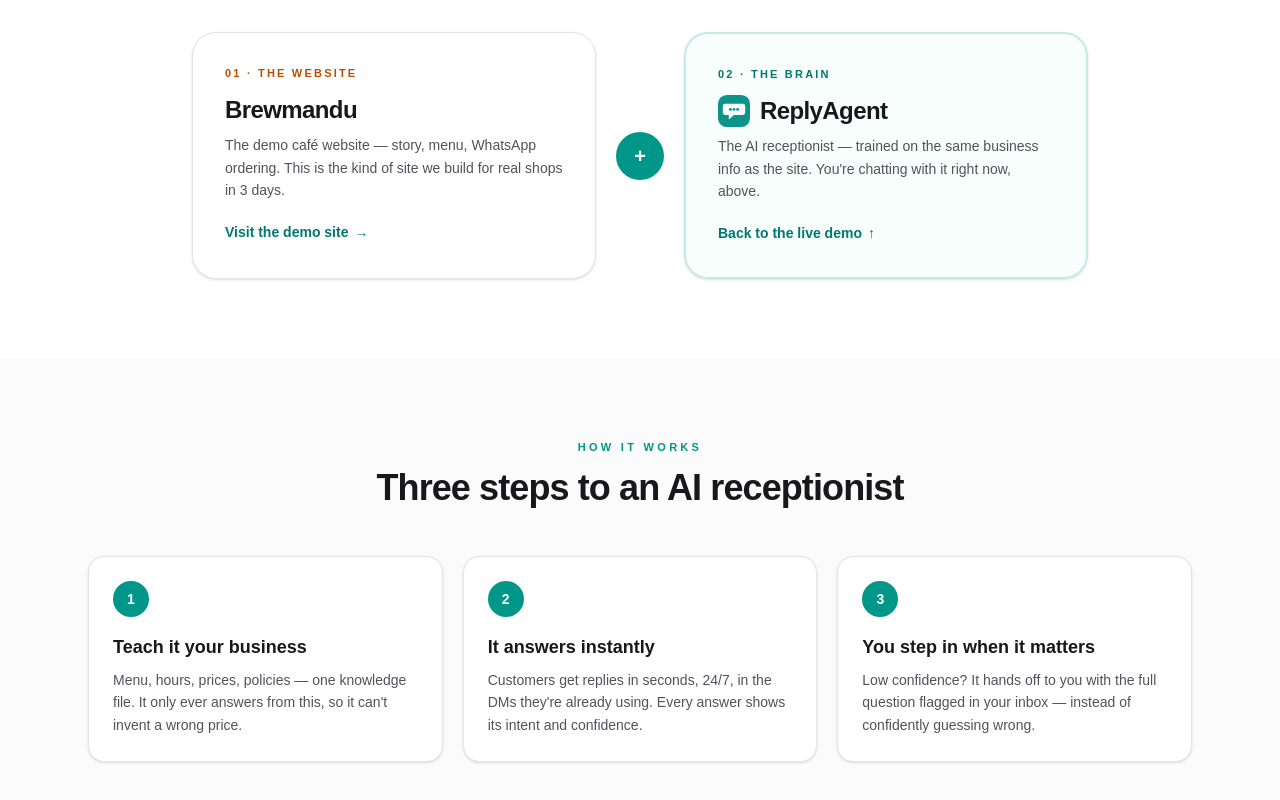
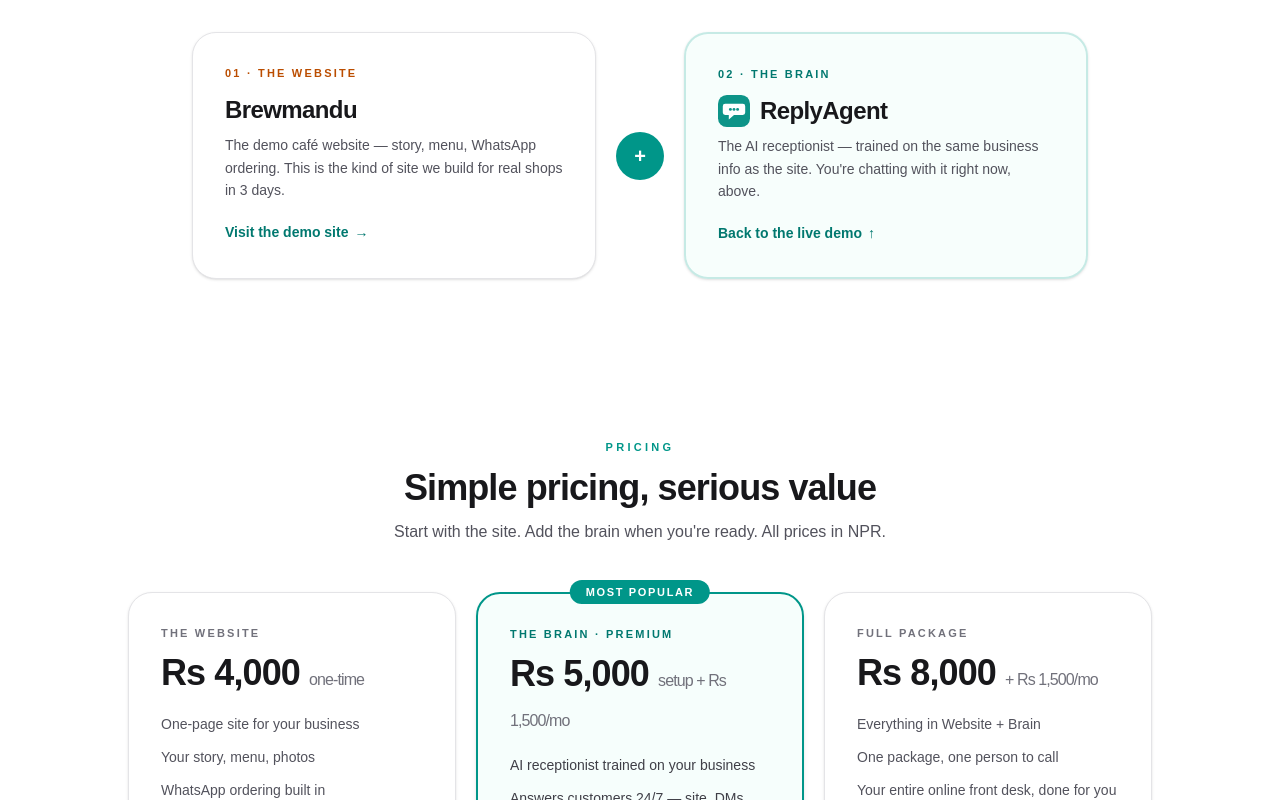
Before and after one commit to diwashUI/reply-agent, a Next.js app: page / in a window 1280 px wide. Shown: the part 2000-2800 px from the top of the page. Built offline with nearby package versions, Linux system fonts and the light colour scheme.

Commit message:
Pricing section: website Rs 4,000, brain premium Rs 5,000 + Rs 1,500/mo, full package Rs 8,000

```diff
--- a/app/page.tsx
+++ b/app/page.tsx
@@ -17,12 +17,17 @@
             <Logo className="h-8 w-8" />
             <span className="text-lg font-bold tracking-tight">ReplyAgent</span>
           </span>
+          <div className="flex items-center gap-5">
+            <a href="#pricing" className="hidden text-sm font-medium text-zinc-600 transition hover:text-zinc-900 sm:block">
+              Pricing
+            </a>
             <a
               href="#demo"
               className="rounded-full bg-zinc-900 px-5 py-2 text-sm font-semibold text-white transition hover:bg-zinc-700"
             >
               Try the live demo
             </a>
+          </div>
         </div>
       </header>
 
@@ -156,6 +161,94 @@
         </div>
       </section>
 
+      {/* ── PRICING ── */}
+      <section id="pricing" className="scroll-mt-24">
+        <div className="mx-auto max-w-6xl px-6 py-20">
+          <p className="text-center text-[11px] font-semibold uppercase tracking-[0.3em] text-teal-600">
+            Pricing
+          </p>
+          <h2 className="mt-3 text-center text-3xl font-bold tracking-tight sm:text-4xl">
+            Simple pricing, serious value
+          </h2>
+          <p className="mx-auto mt-3 max-w-xl text-center text-zinc-600">
+            Start with the site. Add the brain when you're ready. All prices in NPR.
+          </p>
+          <div className="mx-auto mt-12 grid max-w-5xl gap-5 md:grid-cols-3">
+            <div className="flex flex-col rounded-3xl border border-zinc-200 bg-white p-8 shadow-sm">
+              <p className="text-[11px] font-semibold uppercase tracking-[0.2em] text-zinc-500">
+                The Website
+              </p>
+              <p className="mt-3 text-4xl font-bold tracking-tight">
+                Rs 4,000 <span className="text-base font-medium text-zinc-500">one-time</span>
+              </p>
+              <ul className="mt-5 flex-1 space-y-2.5 text-sm leading-relaxed text-zinc-600">
+                <li>One-page site for your business</li>
+                <li>Your story, menu, photos</li>
+                <li>WhatsApp ordering built in</li>
+                <li>Delivered in 3 days</li>
+              </ul>
+              <a
+                href={`mailto:${EMAIL}?subject=${encodeURIComponent("Website for my business (Rs 4,000)")}`}
+                className="mt-7 rounded-full border border-zinc-300 px-6 py-2.5 text-center text-sm font-semibold transition hover:border-zinc-500"
+              >
+                Get the website
+              </a>
+            </div>
+
+            <div className="relative flex flex-col rounded-3xl border-2 border-teal-600 bg-teal-50/60 p-8 shadow-md">
+              <span className="absolute -top-3.5 left-1/2 -translate-x-1/2 rounded-full bg-teal-600 px-4 py-1 text-[11px] font-bold uppercase tracking-[0.15em] text-white">
+                Most popular
+              </span>
+              <p className="text-[11px] font-semibold uppercase tracking-[0.2em] text-teal-700">
+                The Brain · premium
+              </p>
+              <p className="mt-3 text-4xl font-bold tracking-tight">
+                Rs 5,000{" "}
+                <span className="text-base font-medium text-zinc-500">setup + Rs 1,500/mo</span>
+              </p>
+              <ul className="mt-5 flex-1 space-y-2.5 text-sm leading-relaxed text-zinc-700">
+                <li>AI receptionist trained on your business</li>
+                <li>Answers customers 24/7 — site, DMs, WhatsApp</li>
+                <li>Never invents a price or hour</li>
+                <li>Tricky questions land in your inbox</li>
+                <li>Monthly keeps its knowledge fresh</li>
+              </ul>
+              <a
+                href={`mailto:${EMAIL}?subject=${encodeURIComponent("AI receptionist for my business")}`}
+                className="mt-7 rounded-full bg-teal-600 px-6 py-2.5 text-center text-sm font-semibold text-white transition hover:bg-teal-700"
+              >
+                Get the brain
+              </a>
+            </div>
+
+            <div className="flex flex-col rounded-3xl border border-zinc-200 bg-white p-8 shadow-sm">
+              <p className="text-[11px] font-semibold uppercase tracking-[0.2em] text-zinc-500">
+                Full Package
+              </p>
+              <p className="mt-3 text-4xl font-bold tracking-tight">
+                Rs 8,000{" "}
+                <span className="text-base font-medium text-zinc-500">+ Rs 1,500/mo</span>
+              </p>
+              <ul className="mt-5 flex-1 space-y-2.5 text-sm leading-relaxed text-zinc-600">
+                <li>Everything in Website + Brain</li>
+                <li>One package, one person to call</li>
+                <li>Your entire online front desk, done for you</li>
+              </ul>
+              <a
+                href={`mailto:${EMAIL}?subject=${encodeURIComponent("Full package: website + AI receptionist")}`}
+                className="mt-7 rounded-full border border-zinc-300 px-6 py-2.5 text-center text-sm font-semibold transition hover:border-zinc-500"
+              >
+                Get the package
+              </a>
+            </div>
+          </div>
+          <p className="mx-auto mt-8 max-w-xl text-center text-sm text-zinc-500">
+            The monthly isn't a fee for nothing — it's us keeping your agent's
+            knowledge fresh: new menu items, new hours, same instant answers.
+          </p>
+        </div>
+      </section>
+
       {/* ── HOW IT WORKS ── */}
       <section id="how" className="scroll-mt-24 bg-zinc-50/70">
         <div className="mx-auto max-w-6xl px-6 py-20">
```
Lines whose indentation alone changed are shown as unchanged.
